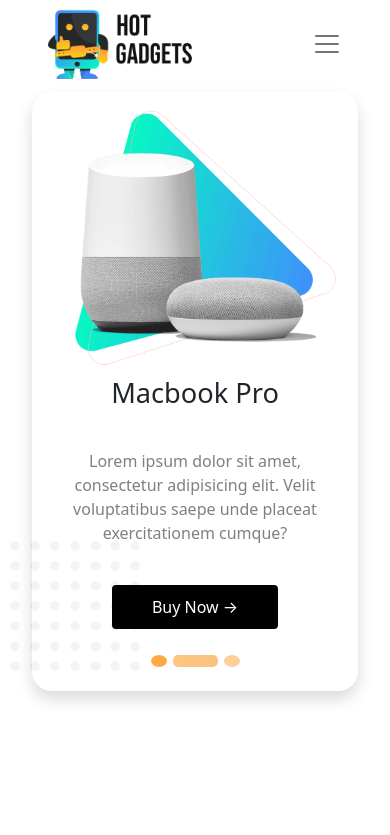
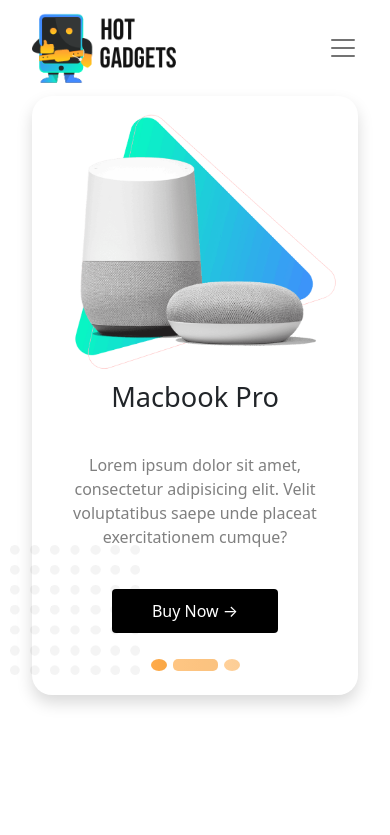
Before and after one commit to tanvir5230/hot-gadgets, a plain HTML site: page index.html in a window 390 px wide. Shown: the top 835 px of the page. Drawn offline with nearby package versions, Linux system fonts and the light colour scheme.

Commit message:
site beauty increased

```diff
--- a/index.html
+++ b/index.html
@@ -13,16 +13,16 @@
 <body>
 
   <!-- header -->
-  <header class="container-fluid position-relative">
+  <header class="container position-relative">
     <div class="background-enhancer">
       <img src="image/background.png" class="img-fluid" alt="">
     </div>
-    <div class="  container-fluid px-md-3 px-lg-5">
+    <div class="container-fluid px-md-3 px-lg-5">
       <!-- navbar -->
-      <nav class=" container-fluid navbar navbar-expand-lg navbar-light pt-1">
-        <div class="container-fluid p-0">
-          <a href="#" class="navbar-brand"><img src="image/logo.png" alt="" width="150" height="70" /></a>
-          <button class="navbar-toggler p-0 border-0" type="button" data-toggle="collapse"
+      <nav class="container-fluid navbar navbar-expand-lg navbar-light py-2 p-0">
+        <div class="container-fluid p-0 ">
+          <a href="#" class="navbar-brand mr-auto"><img src="image/logo.png" alt="" width="150" height="70" /></a>
+          <button class="navbar-toggler ml-auto p-0 border-0" type="button" data-toggle="collapse"
             data-target="#navbarSupportedContent">
             <span class="navbar-toggler-icon"></span>
           </button>
```
